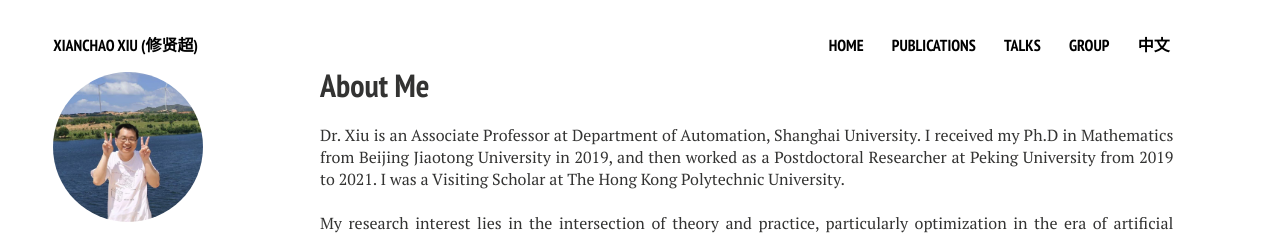
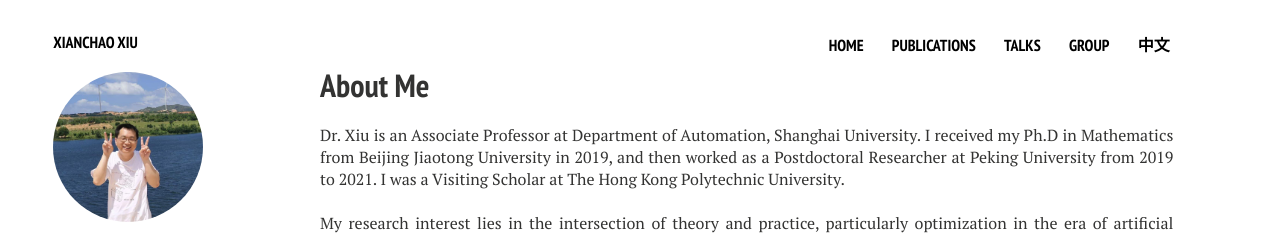
Before and after one commit to xianchaoxiu/xianchaoxiu.github.io, a Jekyll site: the page built from index.md, in a window 1280 px wide. Shown: the top 235 px of the page. Built offline with Jekyll 4.4.1, drawn with Linux system fonts in a browser that asks for light colours; nearby versions of some CDN libraries.

Commit message:
Update _config.yml

```diff
--- a/_config.yml
+++ b/_config.yml
@@ -1,6 +1,6 @@
 # Site wide configuration
 
-title:            Xianchao Xiu (修贤超)
+title:            Xianchao Xiu
 locale:           en_US
 url:
 
```
